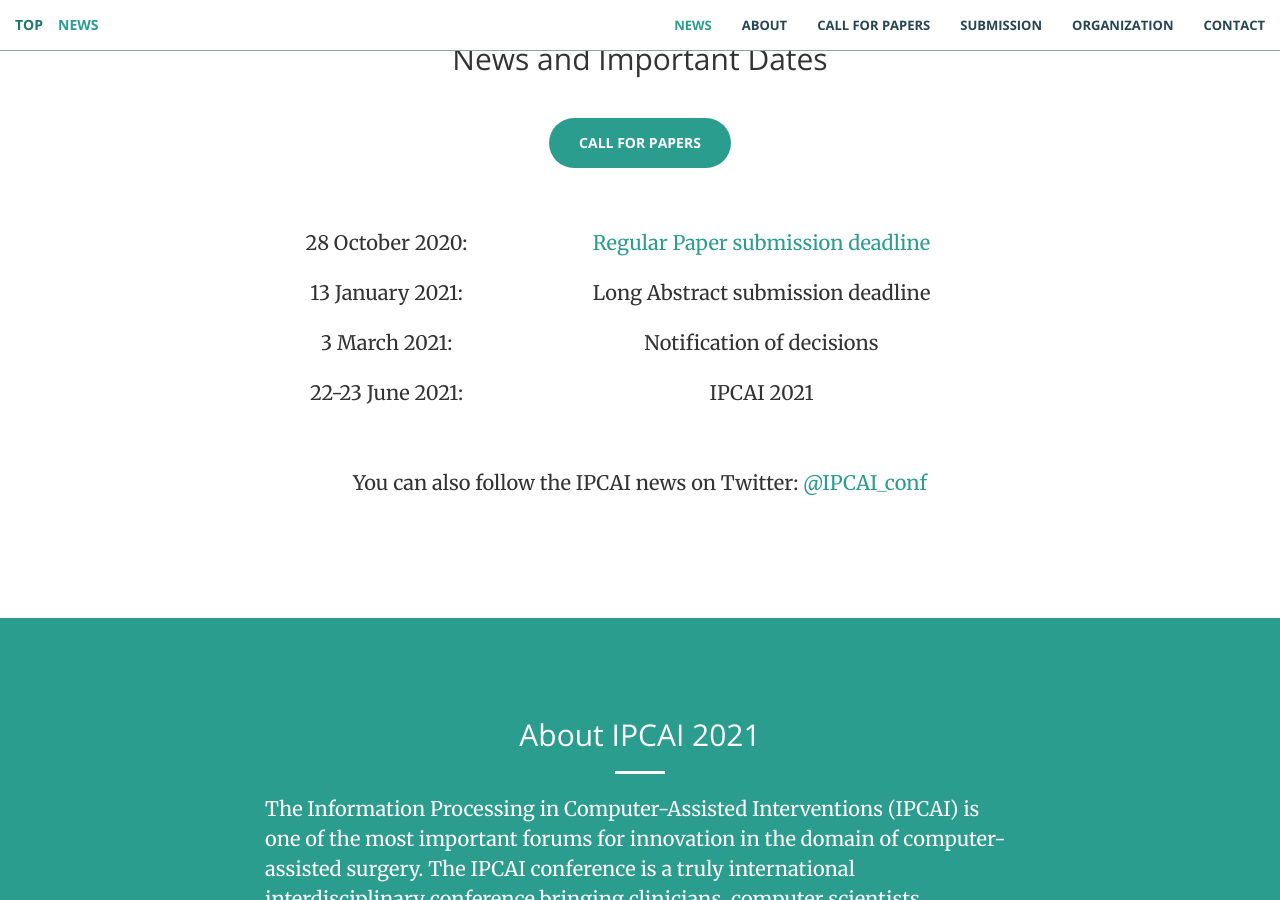
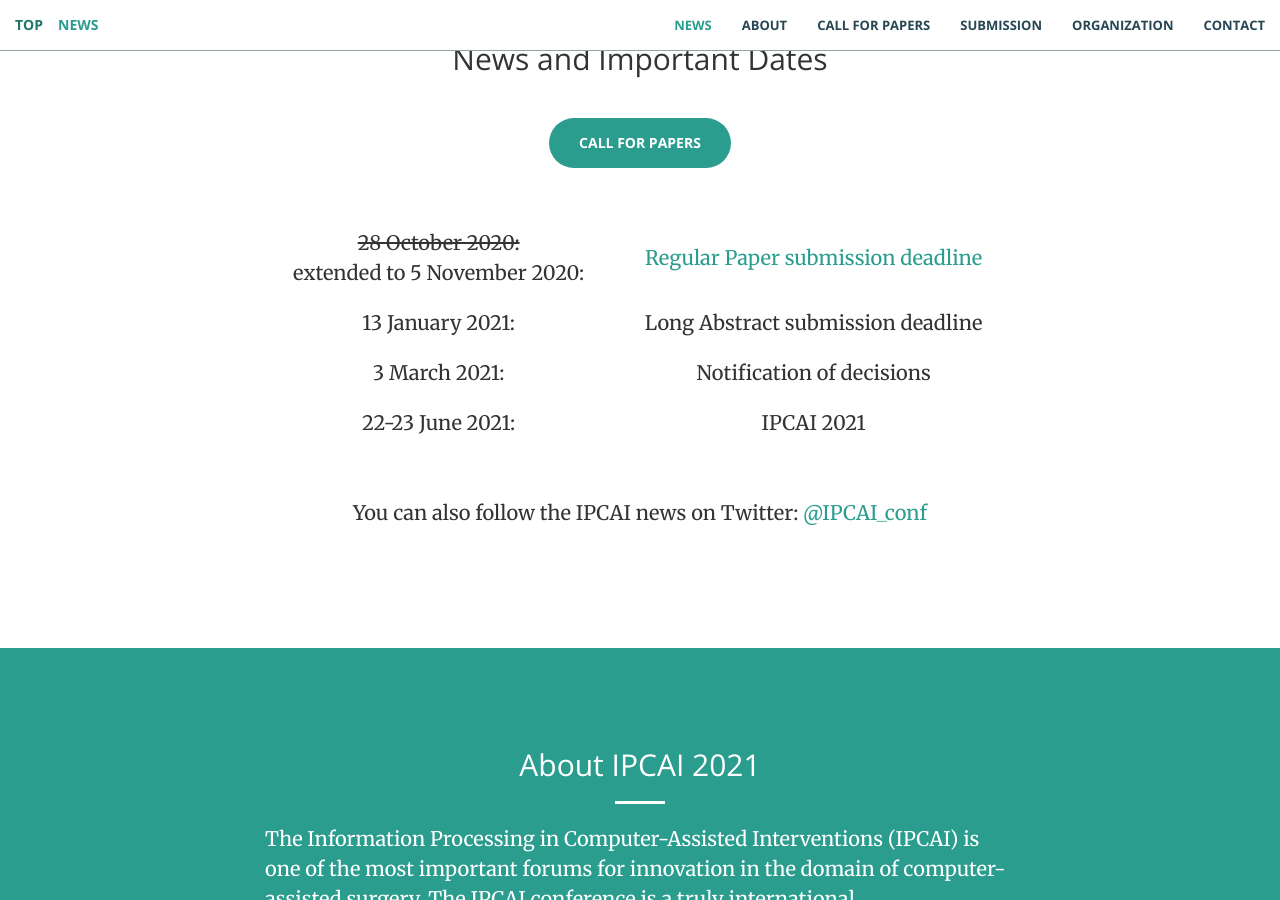
Before and after one commit to ipcai2021/ipcai2021.github.io, a Jekyll site: the page built from index.html, in a window 1280 px wide and 900 px high, scrolled down 958 px. Built offline with Jekyll 4.4.1, drawn with Linux system fonts in a browser that asks for light colours.

Commit message:
extended regular paper submission deadline to 5 Nov 2020

```diff
--- a/_includes/news.html
+++ b/_includes/news.html
@@ -9,7 +9,7 @@
 
 				<table style="width:100%">
 							<tr>
-								<td align="center"><p class="font_8"><span class="color_12">28 October 2020:</span></p></td>
+								<td align="center"><p class="font_8"><span class="color_12"><strike>28 October 2020:</strike> </br> extended to 5 November 2020:</span></p></td>
 								<td align="center"><p class="font_8"><span class="color_12">
 								<a href="#submission" class="page-scroll">Regular Paper submission deadline</a></span></p></td>
 							</tr>
```
